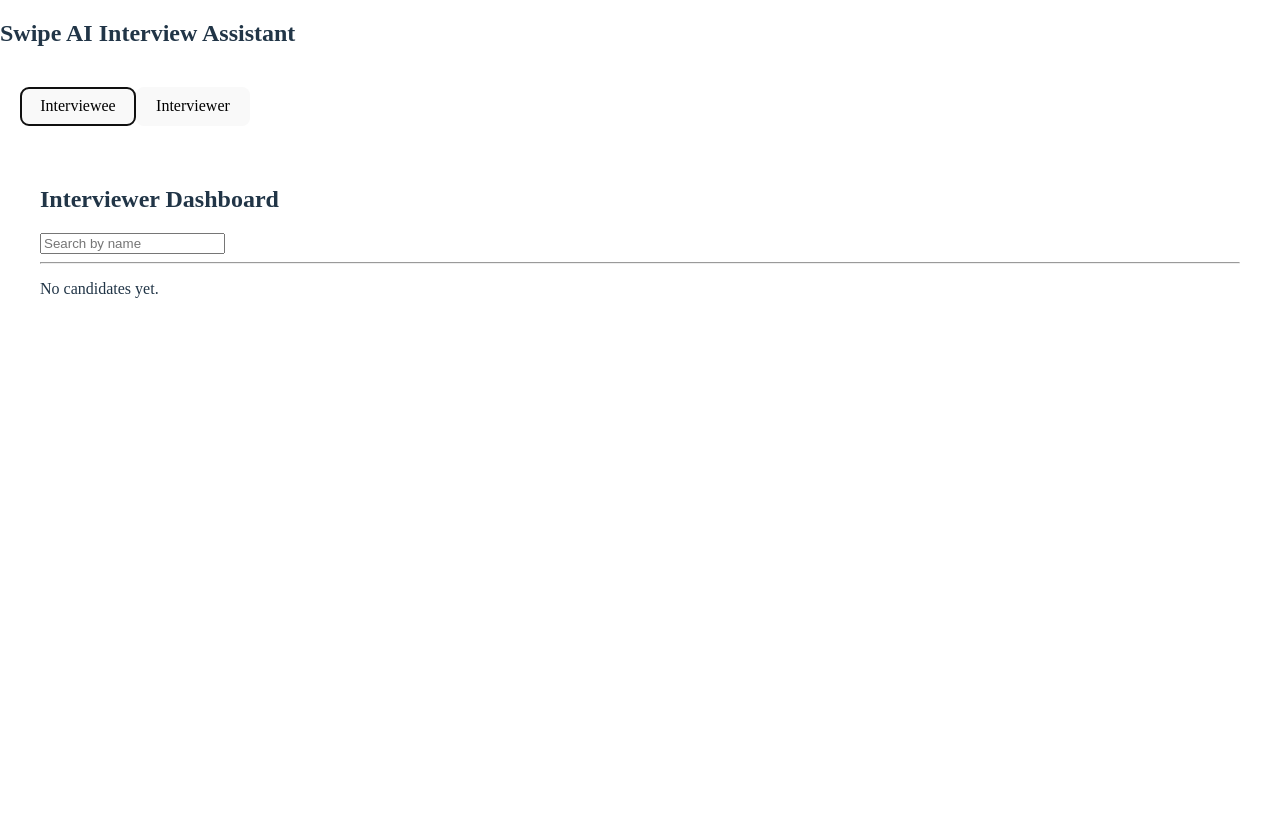
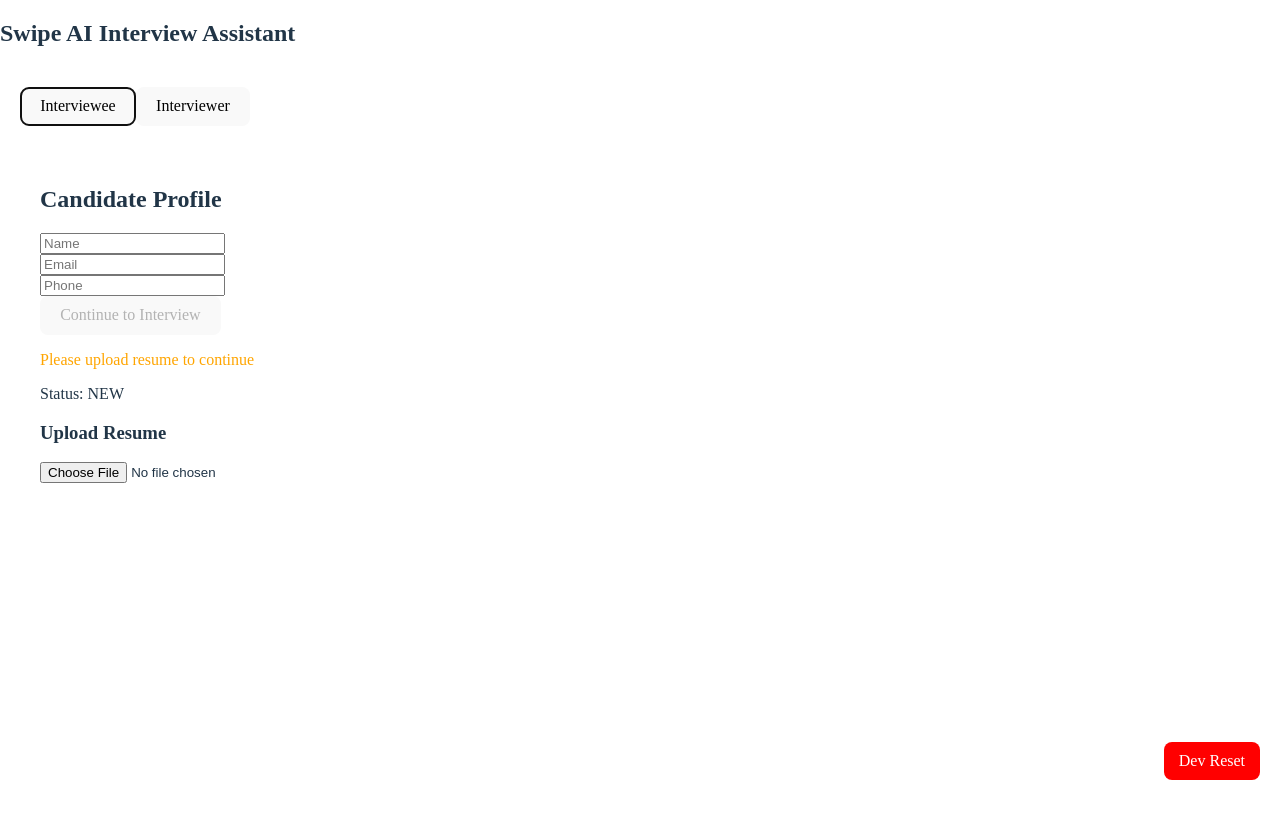
Before and after one commit to Adarsh833/swipe-ai-interview, a React (Vite) app: page / in a window 1280 px wide. Both pictures are taken after a click on the button "Interviewee". Built offline with nearby package versions, Linux system fonts and the light colour scheme.

Commit message:
fix: correct dashboard and score

```diff
--- a/src/data/questions.ts
+++ b/src/data/questions.ts
@@ -5,11 +5,11 @@ export const demoQuestions = [
   "What is React and why is it used?",
   "What is Node.js?",
 
-  // Medium (2)
-  "Explain the difference between state and props in React.",
-  "What is REST API and how does it work?",
+  // // Medium (2)
+  // "Explain the difference between state and props in React.",
+  // "What is REST API and how does it work?",
 
-  // Hard (2)
-  "Explain how the event loop works in JavaScript.",
+  // // Hard (2)
+  // "Explain how the event loop works in JavaScript.",
   "What is virtual DOM and how does React use it?"
 ];
--- a/src/features/candidate/candidateSlice.ts
+++ b/src/features/candidate/candidateSlice.ts
@@ -129,12 +129,6 @@ const candidateSlice = createSlice({
           score,
           summary,
         });
-
-        /* --------- Reset current --------- */
-        state.current = {
-          ...initialCurrent,
-          id: crypto.randomUUID(),
-        };
       }
     },
 
--- a/src/pages/IntervieweePage.tsx
+++ b/src/pages/IntervieweePage.tsx
@@ -1,71 +1,183 @@
-import { useSelector } from "react-redux";
+import { useDispatch, useSelector } from "react-redux";
 import type { RootState } from "../app/store";
-import { useState } from "react";
+import { isValidEmail } from "../utils/validators";
+import InterviewFlow from "../components/interviewee/InterviewFlow";
+import { useState, useEffect } from "react";
+import {
+  updateName,
+  updateEmail,
+  updatePhone,
+  setStatus,
+  resetInterview,
+} from "../features/candidate/candidateSlice";
+import ResumeUploader from "../components/interviewee/ResumeUploader";
 
-function InterviewerPage() {
-  const history = useSelector(
-    (state: RootState) => state.candidate.history
-  );
+function IntervieweePage() {
+  const dispatch = useDispatch();
+  const candidateState = useSelector((state: RootState) => state.candidate);
 
-  const [search, setSearch] = useState("");
-  const [selectedCandidateId, setSelectedCandidateId] = useState<string | null>(null);
+  // 🛡️ Guard during redux-persist hydration
+  if (!candidateState || !candidateState.current) {
+    return <p>Loading...</p>;
+  }
 
-  const filteredCandidates = history
-    .filter((candidate) =>
-      candidate.name.toLowerCase().includes(search.toLowerCase())
-    )
-    .sort((a, b) => b.score - a.score); // sort by score descending
+  const candidate = candidateState.current;
 
-  const selectedCandidate = history.find(
-    (c) => c.id === selectedCandidateId
-  );
+  const [showResumeModal, setShowResumeModal] = useState(false);
 
+  const isEmailValid = isValidEmail(candidate.email);
+
+  const isProfileComplete =
+    candidate.name.trim() !== "" &&
+    candidate.phone.trim() !== "" &&
+    isEmailValid &&
+    candidate.resumeText.trim() !== "";
+
+  // Detect unfinished interview on mount
+  useEffect(() => {
+    if (candidate.status === "IN_PROGRESS") {
+      setShowResumeModal(true);
+    }
+  }, []);
+
+  // 🔴 DEV Reset Button
+  const DevResetButton =
+    import.meta.env.DEV ? (
+      <button
+        style={{
+          position: "fixed",
+          bottom: 20,
+          right: 20,
+          backgroundColor: "red",
+          color: "white",
+          padding: "10px 15px",
+          border: "none",
+          borderRadius: "8px",
+          cursor: "pointer",
+          zIndex: 9999,
+        }}
+        onClick={() => {
+          dispatch(resetInterview());
+        }}
+      >
+        Dev Reset
+      </button>
+    ) : null;
+
+  // 🟢 COMPLETED STATE
+  if (candidate.status === "COMPLETED") {
+    return (
+      <>
+        <div style={{ padding: 20 }}>
+          <h2>Interview Completed 🎉</h2>
+          <p>Thank you for participating.</p>
+
+          <button
+            onClick={() => {
+              dispatch(resetInterview());
+            }}
+            style={{ marginTop: 15 }}
+          >
+            Return to Home
+          </button>
+        </div>
+
+        {DevResetButton}
+      </>
+    );
+  }
+
+  // 🟡 Resume Modal
+  if (showResumeModal) {
+    return (
+      <>
+        <div style={{ padding: 20, border: "1px solid gray" }}>
+          <h3>Welcome Back</h3>
+          <p>You have an unfinished interview.</p>
+
+          <button onClick={() => setShowResumeModal(false)}>
+            Resume Interview
+          </button>
+
+          <button
+            onClick={() => {
+              dispatch(resetInterview());
+              setShowResumeModal(false);
+            }}
+            style={{ marginLeft: 10 }}
+          >
+            Restart Interview
+          </button>
+        </div>
+
+        {DevResetButton}
+      </>
+    );
+  }
+
+  // 🔵 If interview started
+  if (candidate.status !== "NEW") {
+    return (
+      <>
+        <InterviewFlow />
+        {DevResetButton}
+      </>
+    );
+  }
+
+  // ⚪ Default: Profile Form
   return (
-    <div style={{ padding: 20 }}>
-      <h2>Interviewer Dashboard</h2>
+    <>
+      <div style={{ padding: 20 }}>
+        <h2>Candidate Profile</h2>
 
-      <input
-        placeholder="Search by name"
-        value={search}
-        onChange={(e) => setSearch(e.target.value)}
-      />
+        <input
+          placeholder="Name"
+          value={candidate.name}
+          onChange={(e) => dispatch(updateName(e.target.value))}
+        />
+        <br />
 
-      <hr />
+        <input
+          placeholder="Email"
+          value={candidate.email}
+          onChange={(e) => dispatch(updateEmail(e.target.value))}
+        />
 
-      {filteredCandidates.length === 0 && <p>No candidates yet.</p>}
+        {candidate.email !== "" && !isEmailValid && (
+          <p style={{ color: "red" }}>Invalid email format</p>
+        )}
 
-      {filteredCandidates.map((candidate) => (
-        <div
-          key={candidate.id}
-          style={{
-            border: "1px solid gray",
-            padding: 10,
-            marginBottom: 10,
-            cursor: "pointer",
-          }}
-          onClick={() => setSelectedCandidateId(candidate.id)}
+        <br />
+
+        <input
+          placeholder="Phone"
+          value={candidate.phone}
+          onChange={(e) => dispatch(updatePhone(e.target.value))}
+        />
+        <br />
+
+        <button
+          disabled={!isProfileComplete}
+          onClick={() => dispatch(setStatus("READY"))}
         >
-          <h4>{candidate.name}</h4>
-          <p>Email: {candidate.email}</p>
-          <p>Score: {candidate.score}</p>
-          <p>{candidate.summary}</p>
-        </div>
-      ))}
+          Continue to Interview
+        </button>
 
-      {selectedCandidate && (
-        <div style={{ marginTop: 30 }}>
-          <h3>Detailed View</h3>
+        {candidate.resumeText === "" && (
+          <p style={{ color: "orange" }}>
+            Please upload resume to continue
+          </p>
+        )}
 
-          {selectedCandidate.questions.map((question, index) => (
-            <div key={index} style={{ marginBottom: 15 }}>
-              <strong>Q{index + 1}: {question}</strong>
-              <p>Answer: {selectedCandidate.answers[index]}</p>
-            </div>
-          ))}
-        </div>
-      )}
-    </div>
+        <p>Status: {candidate.status}</p>
+
+        <ResumeUploader />
+      </div>
+
+      {DevResetButton}
+    </>
   );
 }
 
-export default InterviewerPage;
+export default IntervieweePage;
--- a/src/pages/InterviewerPage.tsx
+++ b/src/pages/InterviewerPage.tsx
@@ -1,10 +1,92 @@
-function InterviewerPage(){
-    return(
-        <div>
-            <h2>Interviewer</h2>
-            <p>candidate list and scores will be displayed here.</p>
+import { useSelector } from "react-redux";
+import type { RootState } from "../app/store";
+import { useState } from "react";
+
+function InterviewerPage() {
+  const history = useSelector((state: RootState) => state.candidate.history);
+  const [sortOrder, setSortOrder] = useState<"desc" | "asc">("desc");
+  const [search, setSearch] = useState("");
+  const [selectedCandidateId, setSelectedCandidateId] = useState<string | null>(
+    null
+  );
+
+  const filteredCandidates = history
+    .filter((candidate) =>
+      candidate.name.toLowerCase().includes(search.toLowerCase())
+    )
+    .sort((a, b) =>
+      sortOrder === "desc" ? b.score - a.score : a.score - b.score
+    );
+  const selectedCandidate = history.find((c) => c.id === selectedCandidateId);
+
+  return (
+    <div style={{ padding: 20 }}>
+      <h2>Interviewer Dashboard</h2>
+
+      <input
+        placeholder="Search by name"
+        value={search}
+        onChange={(e) => setSearch(e.target.value)}
+      />
+
+      <hr />
+      <button
+        onClick={() =>
+          setSortOrder((prev) => (prev === "desc" ? "asc" : "desc"))
+        }
+      >
+        Sort: {sortOrder === "desc" ? "High → Low" : "Low → High"}
+      </button>
+      {filteredCandidates.length === 0 && <p>No candidates yet.</p>}
+
+      {filteredCandidates.map((candidate) => (
+        <div
+          key={candidate.id}
+          style={{
+            border: "1px solid #ddd",
+            borderRadius: 8,
+            padding: 15,
+            marginBottom: 15,
+            cursor: "pointer",
+            backgroundColor: "#f9f9f9",
+            color: "black",
+          }}
+          onClick={() => setSelectedCandidateId(candidate.id)}
+        >
+          <h4>{candidate.name}</h4>
+          <p>Email: {candidate.email}</p>
+          <p
+            style={{
+              color:
+                candidate.score > 70
+                  ? "green"
+                  : candidate.score > 40
+                  ? "orange"
+                  : "red",
+            }}
+          >
+            Score: {candidate.score}
+          </p>{" "}
+          <p>{candidate.summary}</p>
         </div>
-    );
+      ))}
+
+      {selectedCandidate && (
+        <div style={{ marginTop: 30 }}>
+          <h3>Detailed View</h3>
+
+          {selectedCandidate.questions.map((question, index) => (
+            <div key={index} style={{ marginBottom: 15 }}>
+              <strong>
+                Q{index + 1}: {question}
+              </strong>
+              <p>Answer: {selectedCandidate.answers[index]}</p>
+            </div>
+          ))}
+        </div>
+      )}
+    </div>
+  );
 }
 
 export default InterviewerPage;
```
